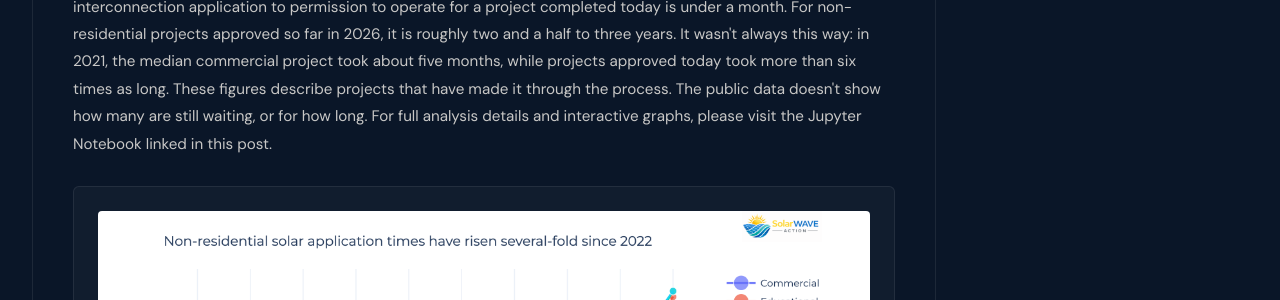
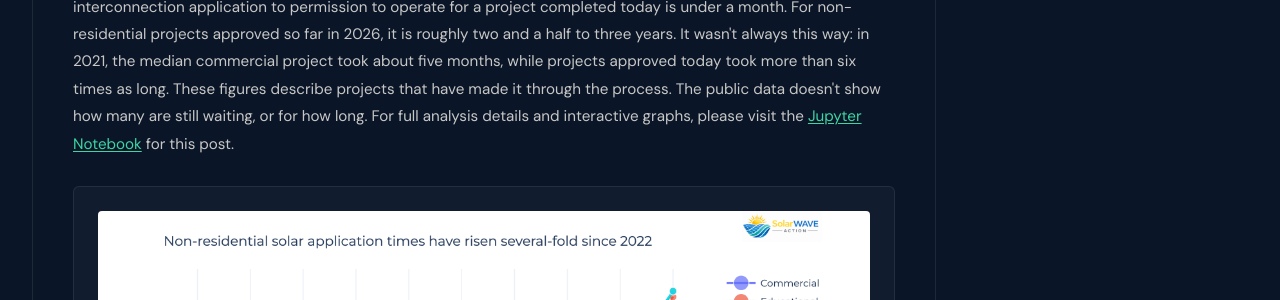
Before and after one commit to SolarWAVE-Action/solarwave-website, a Jekyll site: the page built from blog/solar_application_time/index.html, in a window 1280 px wide and 900 px high, scrolled down 1718 px. Shown: the part 291-591 px from the top of the window. Built offline with Jekyll 4.4.1, drawn with Linux system fonts in a browser that asks for light colours; some of the changed text lies outside the part shown.

Commit message:
linked notebook in blog

```diff
--- a/blog/solar_application_time/index.html
+++ b/blog/solar_application_time/index.html
@@ -321,7 +321,7 @@ permalink: /blog/solar_application_time/
         took more than six times as long. These figures describe projects that
         have made it through the process. The public data doesn't show how many
         are still waiting, or for how long. For full analysis details and interactive
-        graphs, please visit the Jupyter Notebook linked in this post.</p>
+        graphs, please visit the <a href="https://solarwaveaction.org/assets/notebooks/Solar_application_time.html" target="_blank" rel="noopener">Jupyter Notebook</a> for this post.</p>
 
       <div class="figure-block">
 <!--        <span class="figure-label">Figure 1</span>-->
```
